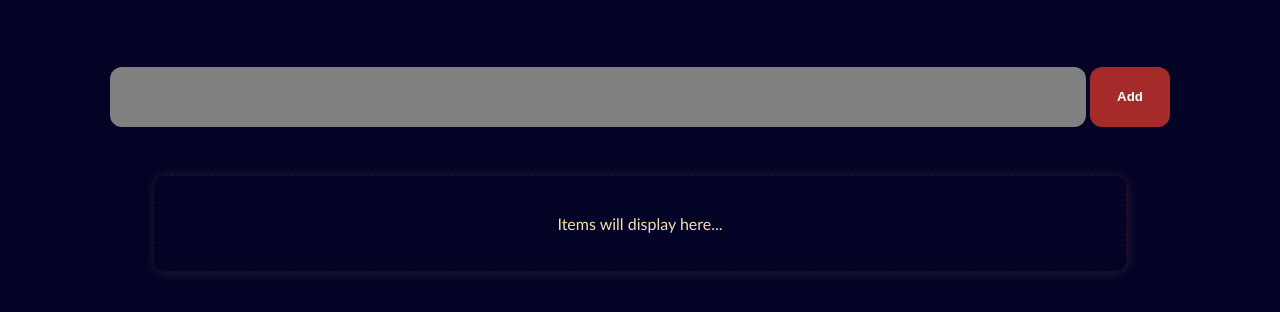
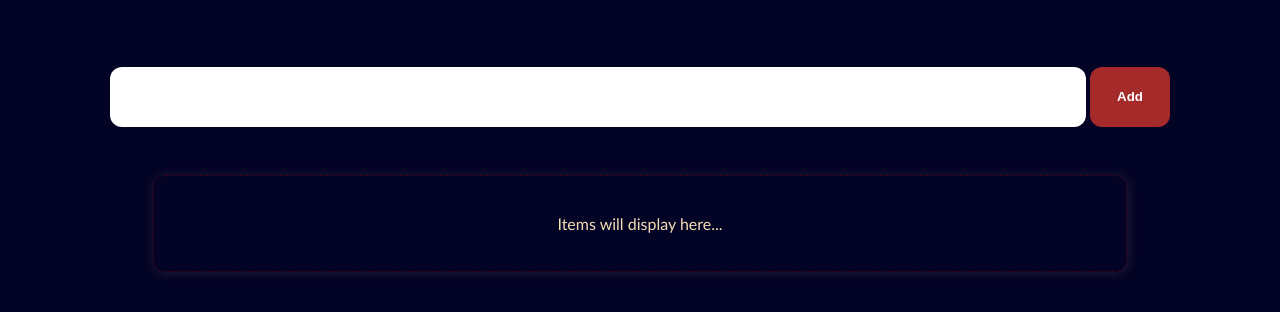
Before and after one commit to Safei-Ashraf/Todo-Kitty, a plain HTML site: page index.html in a window 1280 px wide. Drawn offline with Linux system fonts and the light colour scheme.

Commit message:
feat: style input

```diff
--- a/styles.css
+++ b/styles.css
@@ -32,8 +32,7 @@ main {
 	border: 2px solid transparent;
 	margin-top: 1%;
 	margin-right: 4px;
-	background-color: grey;
-	color: white;
+
 	font-weight: 900px;
 	font-size: 24px;
 }
```
